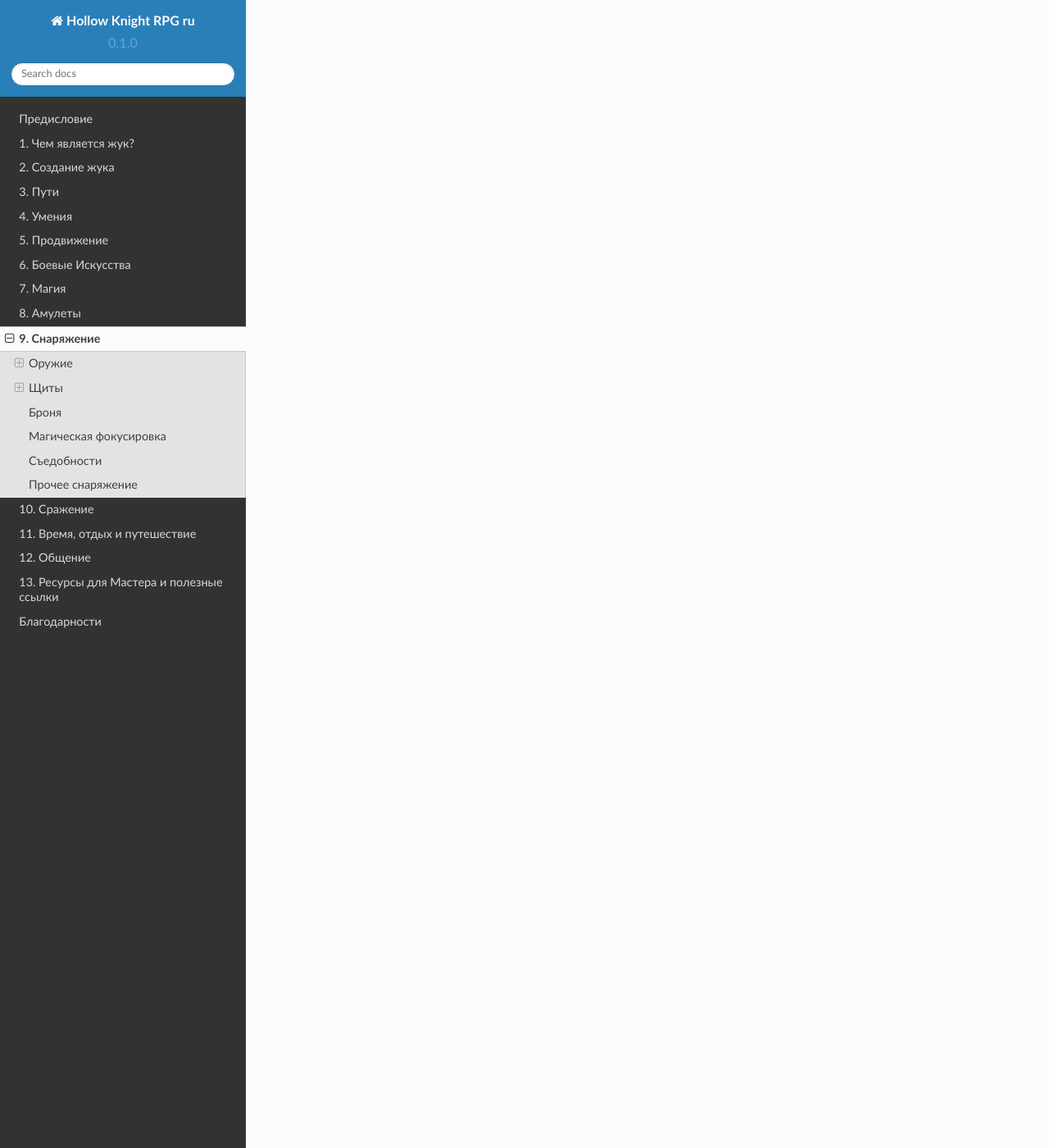
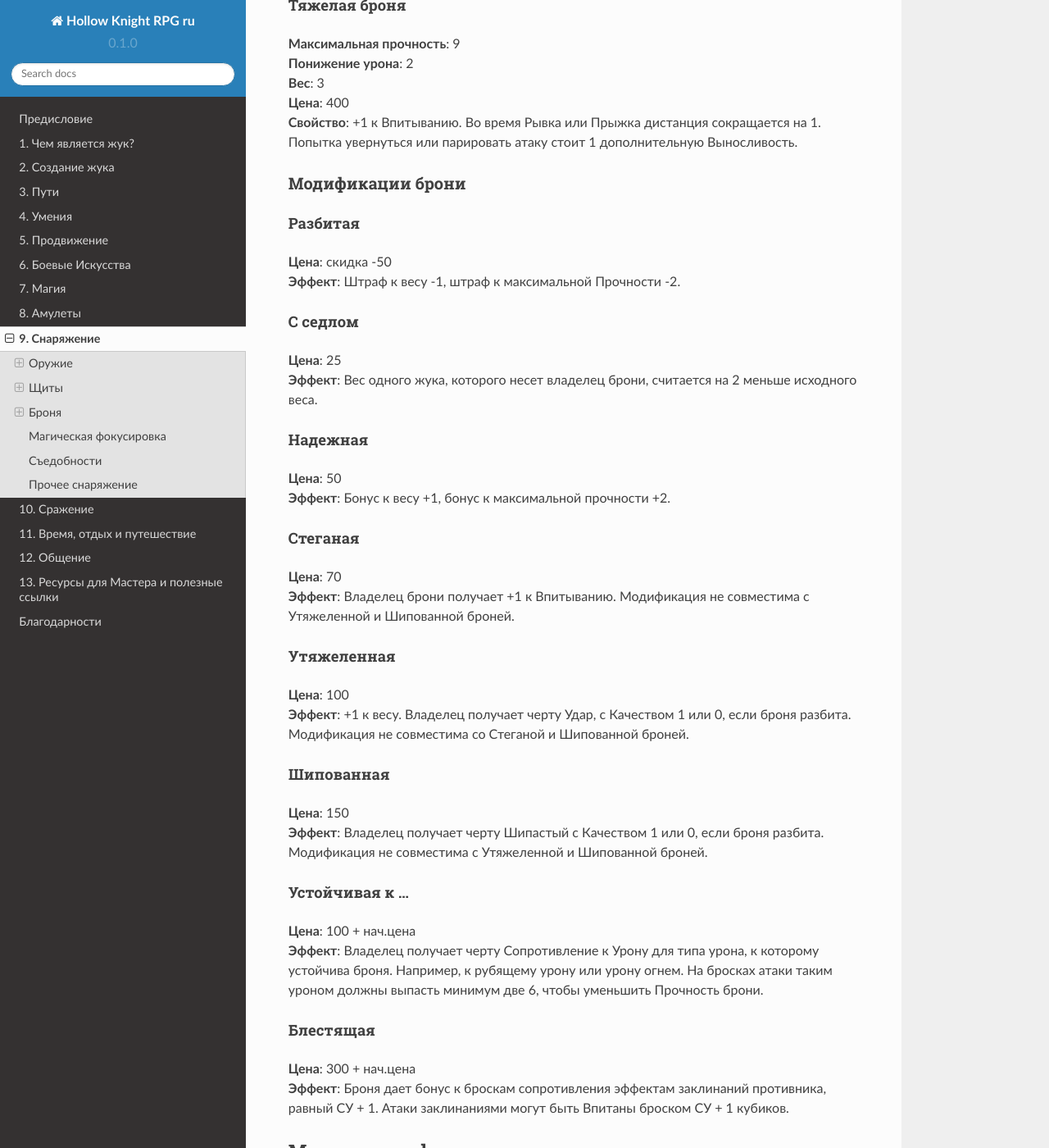
Before and after one commit to LazySelkie/hollow-knight-rpg-ru, a Sphinx documentation site: the page built from docs/source/equipment.rst, in a window 1280 px wide and 1400 px high, scrolled down 19313 px. Shown: the whole window at 82% size. Built offline with Sphinx 7.4.7 and the Read the Docs theme 2.0.0, drawn with Linux system fonts in a browser that asks for light colours; some of the changed text lies outside the part shown.

Commit message:
В главу 9 добавлен раздел Брони

```diff
--- a/docs/source/equipment.rst
+++ b/docs/source/equipment.rst
@@ -673,6 +673,95 @@
 Броня
 ---------
 
+Надевание брони
+"""""""""""""""""""""
+Надевание или снятие брони во время боя стоит 1 Выносливость для легкой брони, 2 для средней и 3 для тяжелой.
+
+Понижение урона в броне
+"""""""""""""""""""""""""
+Некоторая броня имеет свойство понижения урона (ПУ). Понижение урона с помощью брони не уменьшает природный или магический урон, если только у брони нет соответствующей характеристики.
+
+Жуки с Мягким Телом могут использовать кубики Впитывания от брони, когда рискуют получить впитываемый урон.
+
+Прочность
+"""""""""""""""""""""""""
+Когда на броске атаки выпадает хотя бы одна 6 и атака попадает, она наносит 1 урон Прочности брони противника. Броня с прочностью 0 считается пробитой и не защищает жука, пока тот ее не починит.
+
+Модификация брони
+"""""""""""""""""""""""""
+| Точно так же, как оружие и щиты, броню можно модифицировать.
+| Более того, к одной броне можно применять несколько разных модификаций.
+
+Броня
+"""""""""""""""""""""""""
+
+Легкая броня
+^^^^^^^^^^^^^^
+| **Максимальная прочность**: 5
+| **Понижение урона**: 0
+| **Вес**: 1
+| **Цена**: 100
+| **Свойство**: +1 к Впитыванию, +1 повторный бросок на проверках Впитывания.
+
+Средняя броня
+^^^^^^^^^^^^^^
+| **Максимальная прочность**: 7
+| **Понижение урона**: 1
+| **Вес**: 2
+| **Цена**: 200
+| **Свойство**: +1 к Впитыванию. Во время Рывка или Прыжка дистанция сокращается на 1.
+
+Тяжелая броня
+^^^^^^^^^^^^^^
+| **Максимальная прочность**: 9
+| **Понижение урона**: 2
+| **Вес**: 3
+| **Цена**: 400
+| **Свойство**: +1 к Впитыванию. Во время Рывка или Прыжка дистанция сокращается на 1. Попытка увернуться или парировать атаку стоит 1 дополнительную Выносливость.
+
+Модификации брони
+"""""""""""""""""""""""""
+
+Разбитая
+^^^^^^^^^^^^^^
+| **Цена**: скидка -50
+| **Эффект**: Штраф к весу -1, штраф к максимальной Прочности -2.
+
+С седлом
+^^^^^^^^^^^^^^
+| **Цена**: 25
+| **Эффект**: Вес одного жука, которого несет владелец брони, считается на 2 меньше исходного веса.
+
+Надежная
+^^^^^^^^^^^^^^
+| **Цена**: 50
+| **Эффект**: Бонус к весу +1, бонус к максимальной прочности +2.
+
+Стеганая
+^^^^^^^^^^^^^^
+| **Цена**: 70
+| **Эффект**: Владелец брони получает +1 к Впитыванию. Модификация не совместима с Утяжеленной и Шипованной броней.
+
+Утяжеленная
+^^^^^^^^^^^^^^
+| **Цена**: 100
+| **Эффект**: +1 к весу. Владелец получает черту Удар, с Качеством 1 или 0, если броня разбита. Модификация не совместима со Стеганой и Шипованной броней.
+
+Шипованная
+^^^^^^^^^^^^^^
+| **Цена**: 150
+| **Эффект**: Владелец получает черту Шипастый с Качеством 1 или 0, если броня разбита. Модификация не совместима с Утяжеленной и Шипованной броней.
+
+Устойчивая к ...
+^^^^^^^^^^^^^^
+| **Цена**: 100 + нач.цена
+| **Эффект**: Владелец получает черту Сопротивление к Урону для типа урона, к которому устойчива броня. Например, к рубящему урону или урону огнем. На бросках атаки таким уроном должны выпасть минимум две 6, чтобы уменьшить Прочность брони.
+
+Блестящая
+^^^^^^^^^^^^^^
+| **Цена**: 300 + нач.цена
+| **Эффект**: Броня дает бонус к броскам сопротивления эффектам заклинаний противника, равный СУ + 1. Атаки заклинаниями могут быть Впитаны броском СУ + 1 кубиков.
+
 Магическая фокусировка
 ------------------------
 
```
